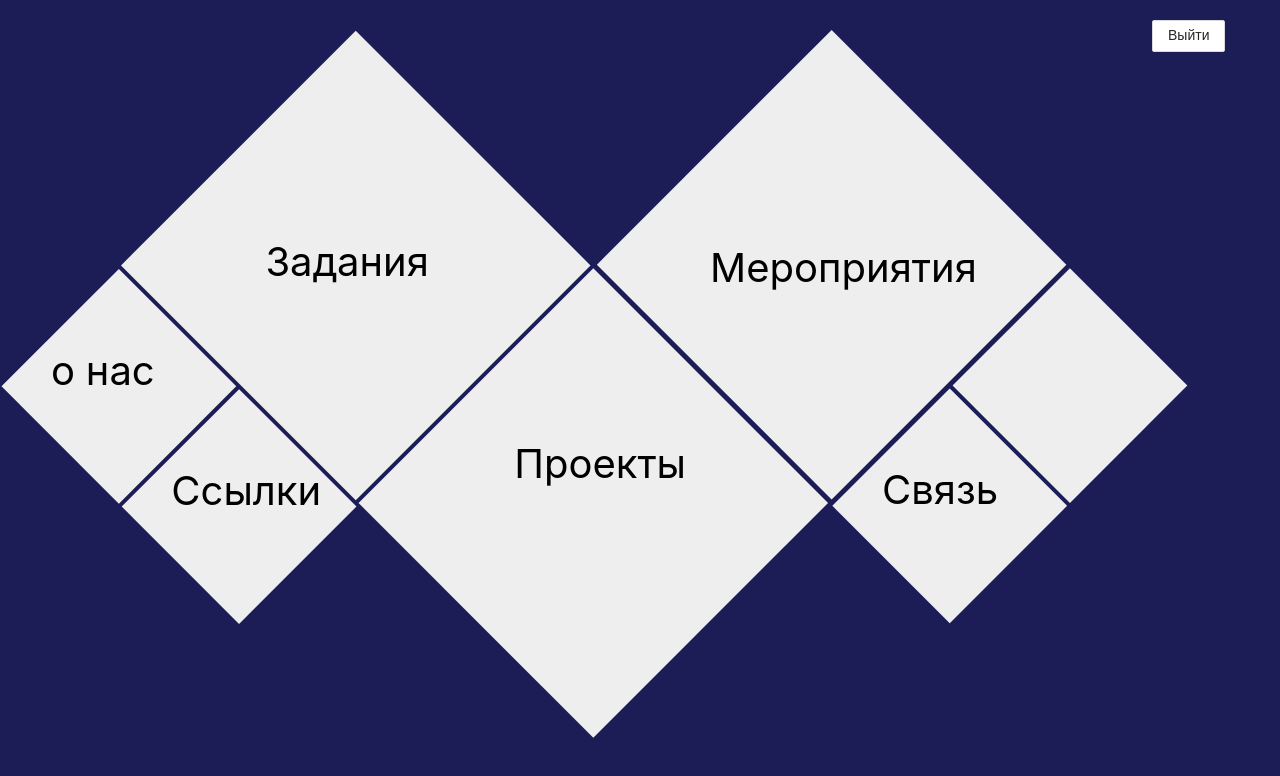
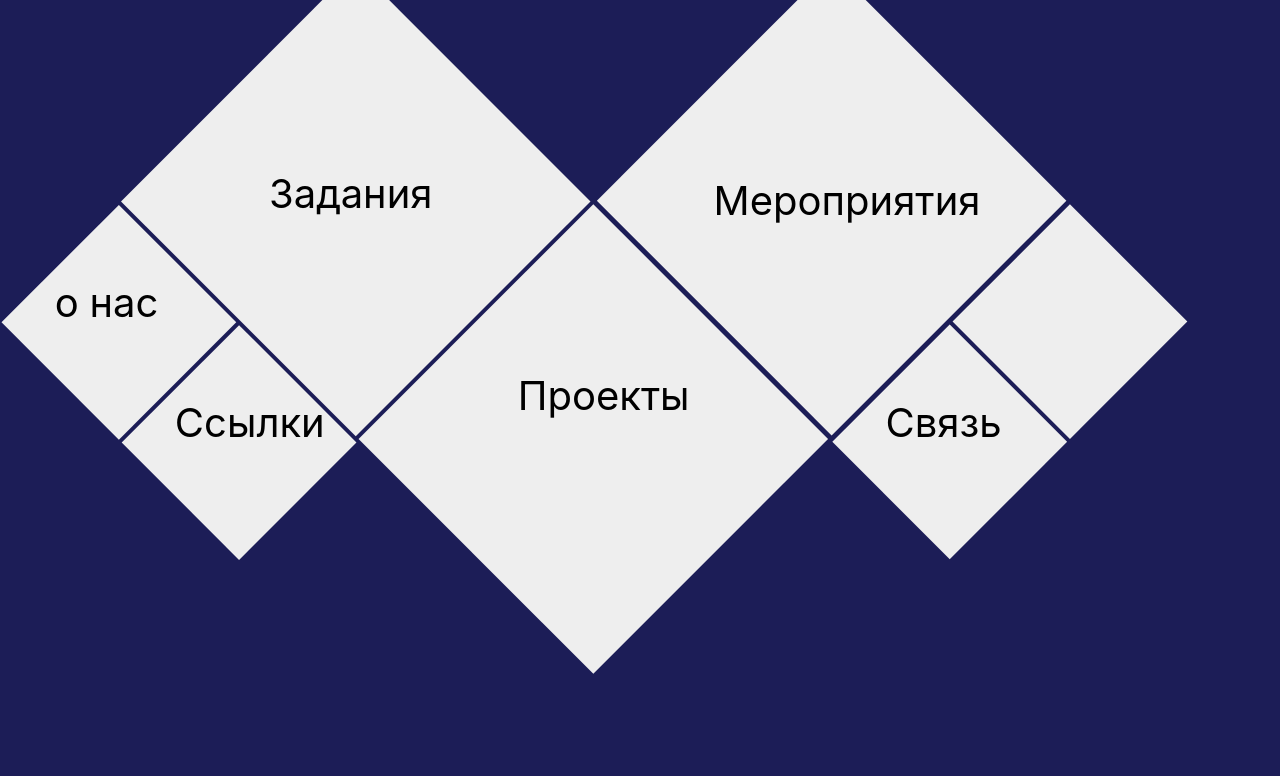
Before and after one commit to zalevskiyIvan/universe-of-discoveries-client, a React (Create React App) app: page /about in a window 1280 px wide. Shown: the top 776 px of the page. Built offline with nearby package versions, Linux system fonts and the light colour scheme; the HTML template or start-up script is replaced by a standard one.

Commit message:
fix menu

```diff
--- a/package.json
+++ b/package.json
@@ -31,7 +31,7 @@
     "web-vitals": "^0.2.4"
   },
   "scripts": {
-    "start": "node server.js",
+    "start": "react-scripts start",
     "build": "react-scripts build",
     "test": "react-scripts test",
     "eject": "react-scripts eject",
--- a/src/Components/PageMenu/PageMenu.module.css
+++ b/src/Components/PageMenu/PageMenu.module.css
@@ -8,24 +8,44 @@
   overflow: hidden;
   overflow-y: hidden;
   overflow-x: hidden;
-  padding-top: 7%;
-  padding-left: 20%;
+  padding-top: 10%;
+  padding-left: 23%;
 }
 .blocks {
   display: grid;
-  grid-template-columns: 170px 172px 175px 162px;
-  grid-template-rows: 175px 172px 173px 163px;
+  grid-template-columns: 137px 143.2px 113px 162px;
+  grid-template-rows: 142px 142px 112px 162px;
   transform: rotate(45deg);
 }
+.links,
+.about,
+.null1,
+.null2,
+.admins,
+.connection {
+  width: 133px;
+  height: 133px;
+  transition: all 0.3s ease;
+  background-color: #eeeeee;
+}
+.activity,
+.tasks,
+.projects {
+  height: 270px;
+  width: 270px;
+  background-color: #eeeeee;
+  transition: all 0.3s ease;
+}
+
 .word {
   font-family: "Alegreya Sans", sans-serif;
   font-weight: normal;
   color: black;
   transform: rotate(-45deg);
-  font-size: 40px;
+  font-size: 35px;
   font-family: -apple-system, BlinkMacSystemFont, "Segoe UI", Roboto, Oxygen,
     Ubuntu, Cantarell, "Open Sans", "Helvetica Neue", sans-serif;
-  margin-top: 30px;
+  margin-top: 25px;
 }
 /* Common: */
 
@@ -42,26 +62,6 @@
   cursor: pointer;
 }
 
-.activity,
-.tasks,
-.projects {
-  height: 332px;
-  width: 332px;
-  background-color: #eeeeee;
-  transition: all 0.3s ease;
-}
-
-.links,
-.about,
-.null1,
-.null2,
-.admins,
-.connection {
-  width: 166px;
-  height: 166px;
-  transition: all 0.3s ease;
-  background-color: #eeeeee;
-}
 /* Individual: */
 .activity {
   grid-column: 3 / span 2;
@@ -109,35 +109,39 @@
   margin-top: 5px;
 }
 /* media: */
-@media (max-height: 765px) {
+@media (min-height: 765px) {
   .main {
-    margin-top: 3%;
-    margin-left: 4%;
+    margin-top: -5%;
+    margin-left: 0%;
   }
   .blocks {
     display: grid;
-    grid-template-columns: 137px 143.2px 113px 162px;
-    grid-template-rows: 142px 142px 112px 162px;
+    grid-template-columns: 170px 172px 175px 162px;
+    grid-template-rows: 175px 172px 173px 163px;
     transform: rotate(45deg);
   }
+  .activity,
+  .tasks,
+  .projects {
+    height: 332px;
+    width: 332px;
+    background-color: #eeeeee;
+    transition: all 0.3s ease;
+  }
+
   .links,
   .about,
   .null1,
   .null2,
   .admins,
   .connection {
-    width: 133px;
-    height: 133px;
+    width: 166px;
+    height: 166px;
     transition: all 0.3s ease;
     background-color: #eeeeee;
   }
-  .activity,
-  .tasks,
-  .projects {
-    height: 270px;
-    width: 270px;
-    background-color: #eeeeee;
-    transition: all 0.3s ease;
+  .word {
+    font-size: 40px;
   }
 }
 @media (min-width: 1180px) {
```
Also changed, not shown: src/App.css (+3 -4 lines).
